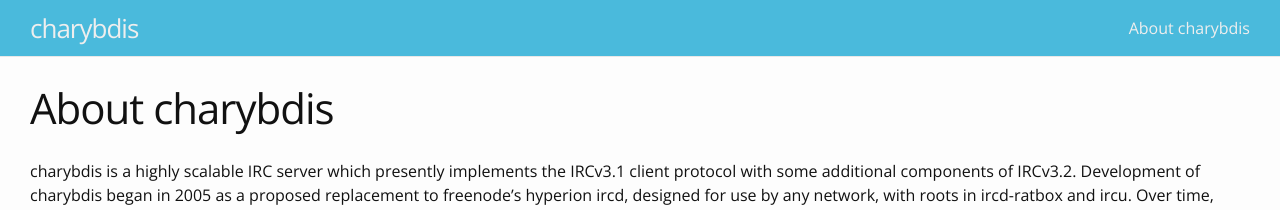
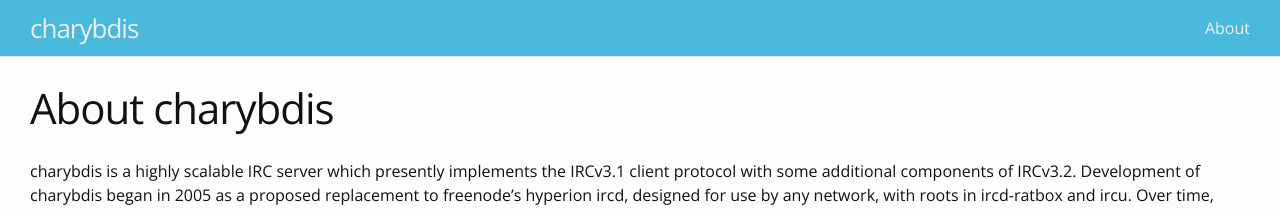
Before and after one commit to charybdis-ircd/charybdis-ircd.github.io, a Jekyll site: the page built from about.md, in a window 1280 px wide. Shown: the top 210 px of the page. Built offline with Jekyll 4.4.1, drawn with Linux system fonts in a browser that asks for light colours.

Commit message:
add page.nav_title

```diff
--- a/_includes/header.html
+++ b/_includes/header.html
@@ -15,8 +15,8 @@
 
       <div class="trigger">
         {% for page in site.pages %}
-          {% if page.title %}
-          <a class="page-link" href="{{ page.url | prepend: site.baseurl }}">{{ page.title }}</a>
+          {% if page.nav_title %}
+          <a class="page-link" href="{{ page.url | prepend: site.baseurl }}">{{ page.nav_title }}</a>
           {% endif %}
         {% endfor %}
       </div>
```
Also changed, not shown: about.md (+1 -0 lines).
